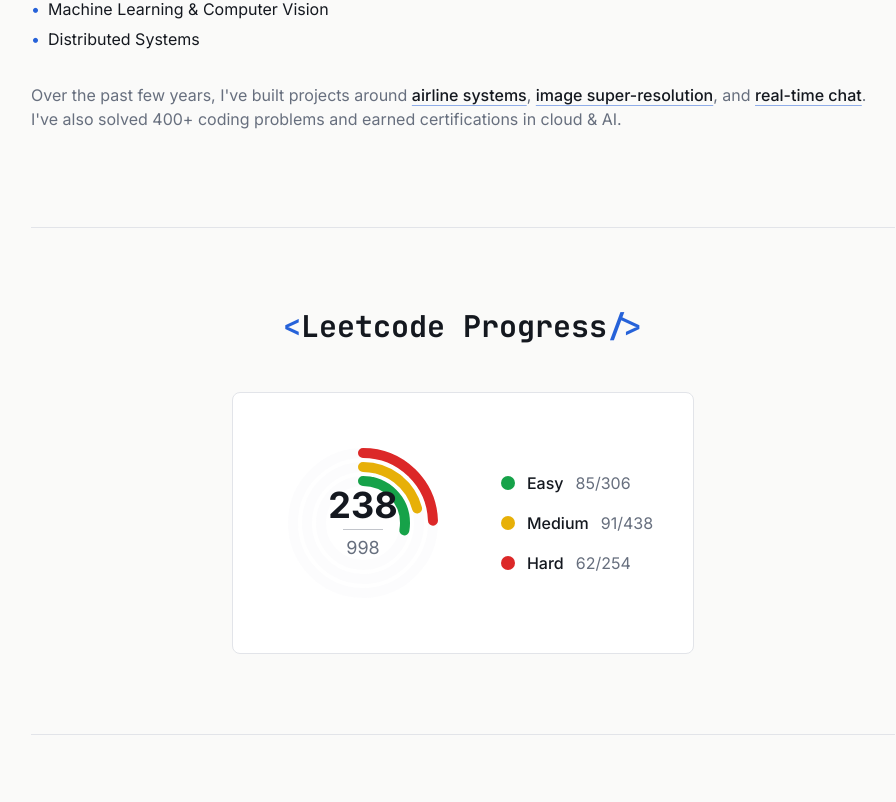
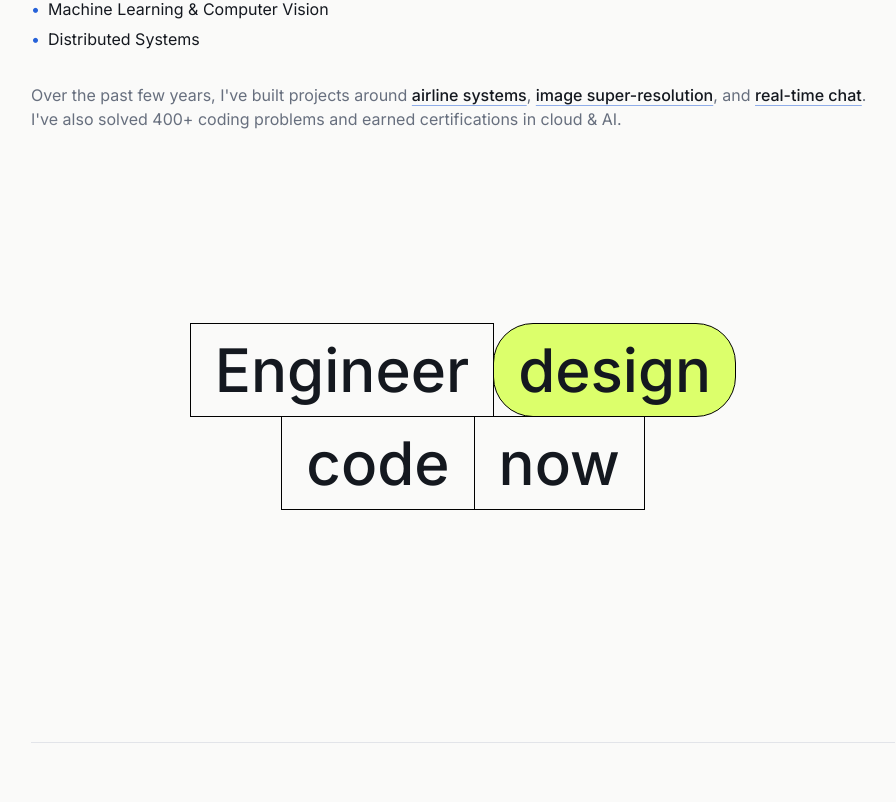
Before and after one commit to rohitmanohar2108/Updated_Portfolio_Jan_2026, a React (Vite) app: page / in a window 1280 px wide. Shown: the part 540-1342 px from the top of the page, without its empty margins (177-1073 px from the left). Built offline with nearby package versions, Linux system fonts and the light colour scheme; the HTML template or start-up script is replaced by a standard one.

Commit message:
done Design

```diff
--- a/src/components/Hero.tsx
+++ b/src/components/Hero.tsx
@@ -60,6 +60,20 @@ export const Hero = () => {
         </span>
         . I've also solved 400+ coding problems and earned certifications in cloud & AI.
       </p>
+       <section className="pt-32 md:pt-40 lg:pt-48 pb-6 md:pb-16 lg:pb-24 px-4 md:px-8 ">
+        <div className="max-w-4xl mx-auto text-center">
+          <h1 className="text-3xl sm:text-4xl md:text-5xl lg:text-6xl font-medium mb-6 md:mb-10 inline-flex flex-col items-center">
+            <div className="flex items-center">
+              <span className="border border-black dark:border-white px-3 md:px-6 py-2 md:py-4 animate-fade-in">Engineer</span>
+              <span className="bg-[#dcff6b] border border-black dark:border-white dark:text-black px-3 md:px-6 py-2 md:py-4 rounded-[20px] md:rounded-[40px] -ml-px animate-fade-in">design</span>
+            </div>
+            <div className="flex items-center -mt-px">
+              <span className="border border-black dark:border-white px-3 md:px-6 py-2 md:py-4 animate-fade-in" >code</span>
+              <span className="border border-l-0 border-black dark:border-white px-3 md:px-6 py-2 md:py-4 animate-fade-in">now</span>
+            </div>
+          </h1>
+        </div>
+      </section>
     </section>
   );
 };
```
